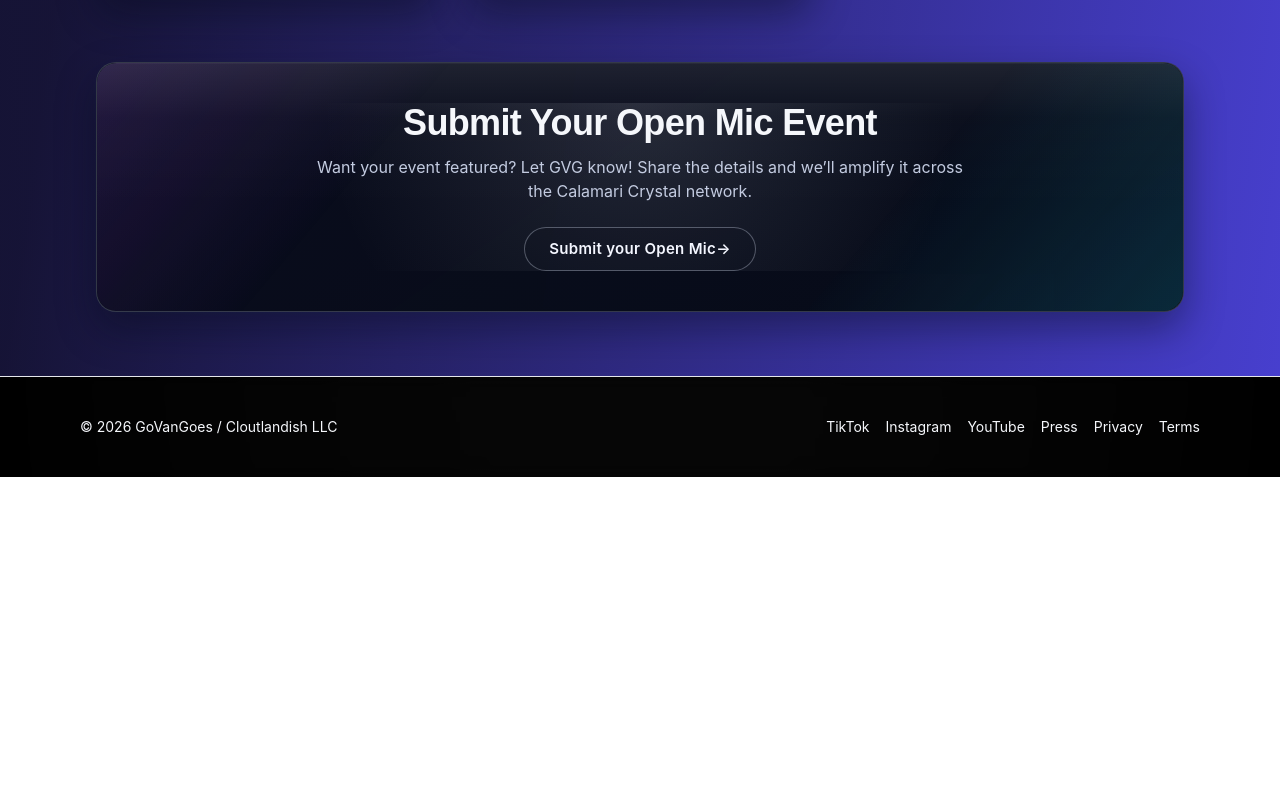
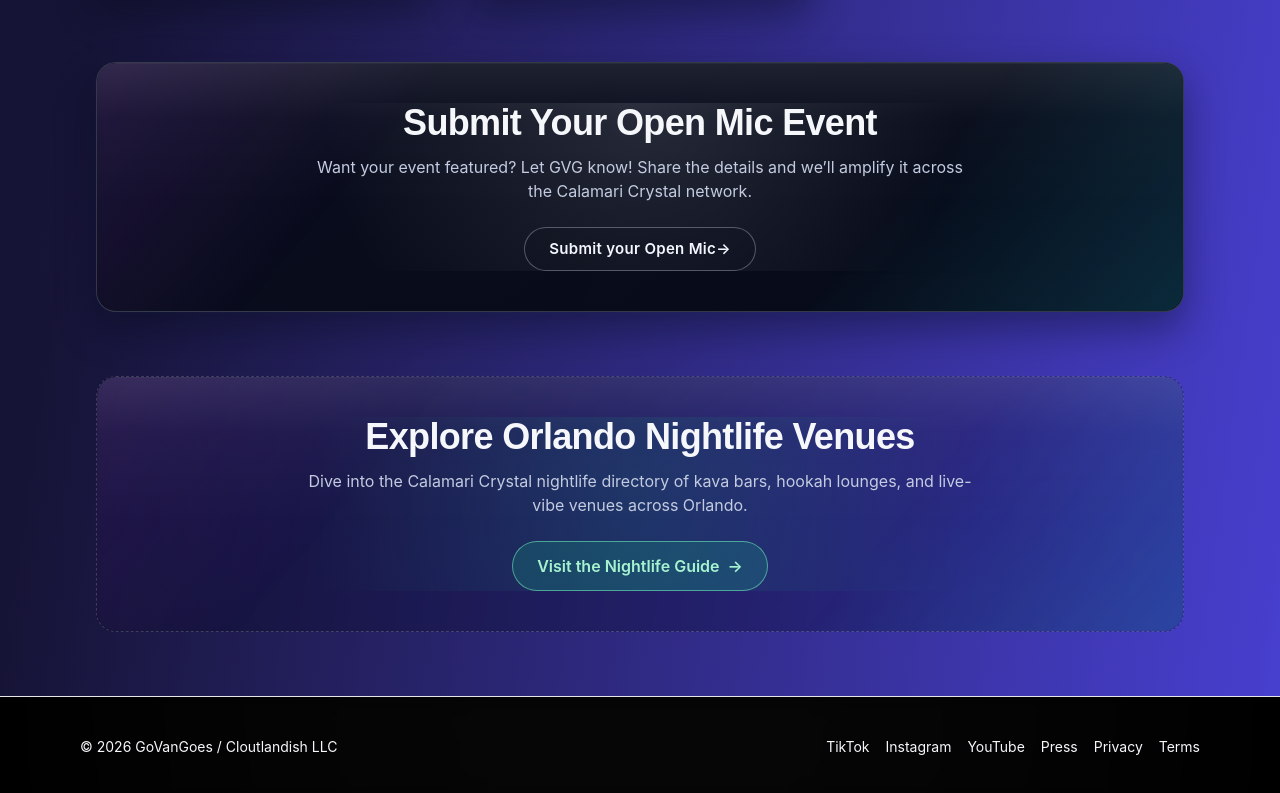
Before and after one commit to govangoes/calamari-crystal-site, a React (Vite) app: page /open-mics in a window 1280 px wide. Shown: the part 8520-9313 px from the top of the page. Before the commit the page ends 8997 px from the top, so only its background shows below. Built offline with nearby package versions, Linux system fonts and the light colour scheme; no server answers.

Commit message:
feat: salvage nightlife directory access from open mics hub (#81)

```diff
--- a/public/orlando-nightlife.html
+++ b/public/orlando-nightlife.html
@@ -301,7 +301,7 @@
       </p>
     </header>
     <nav aria-label="Breadcrumb">
-      <a href="openmics.html">⬅ Back to Open Mics</a>
+      <a href="/open-mics">⬅ Back to Open Mics</a>
     </nav>
     <main>
       <section aria-labelledby="kava-bars">
--- a/src/pages/OpenMicsOrlando.jsx
+++ b/src/pages/OpenMicsOrlando.jsx
@@ -222,6 +222,30 @@ export default function OpenMicsOrlando() {
             <span aria-hidden>→</span>
           </GhostButton>
         </CrystalCard>
+
+        <CrystalCard
+          as="section"
+          variant="outline"
+          className="relative overflow-hidden rounded-3xl border-dashed border-emerald-300/40 bg-emerald-500/5 p-10 text-center"
+        >
+          <div className="absolute inset-0 -z-10 bg-[radial-gradient(circle_at_center,_rgba(16,185,129,0.15),_transparent_65%)]" />
+          <h2 className="text-3xl font-extrabold text-paperWhite md:text-4xl">
+            Explore Orlando Nightlife Venues
+          </h2>
+          <p className="mx-auto mt-3 max-w-2xl text-base text-muted">
+            Dive into the Calamari Crystal nightlife directory of kava bars, hookah lounges, and
+            live-vibe venues across Orlando.
+          </p>
+          <a
+            href="/orlando-nightlife.html"
+            className="group mt-6 inline-flex items-center gap-2 rounded-full border border-emerald-300/60 bg-emerald-500/20 px-6 py-3 text-base font-semibold text-emerald-200 transition hover:border-emerald-200 hover:bg-emerald-400/30 hover:text-paperWhite"
+          >
+            Visit the Nightlife Guide
+            <span aria-hidden className="transition-transform group-hover:translate-x-1">
+              →
+            </span>
+          </a>
+        </CrystalCard>
       </section>
     </main>
   );
```
